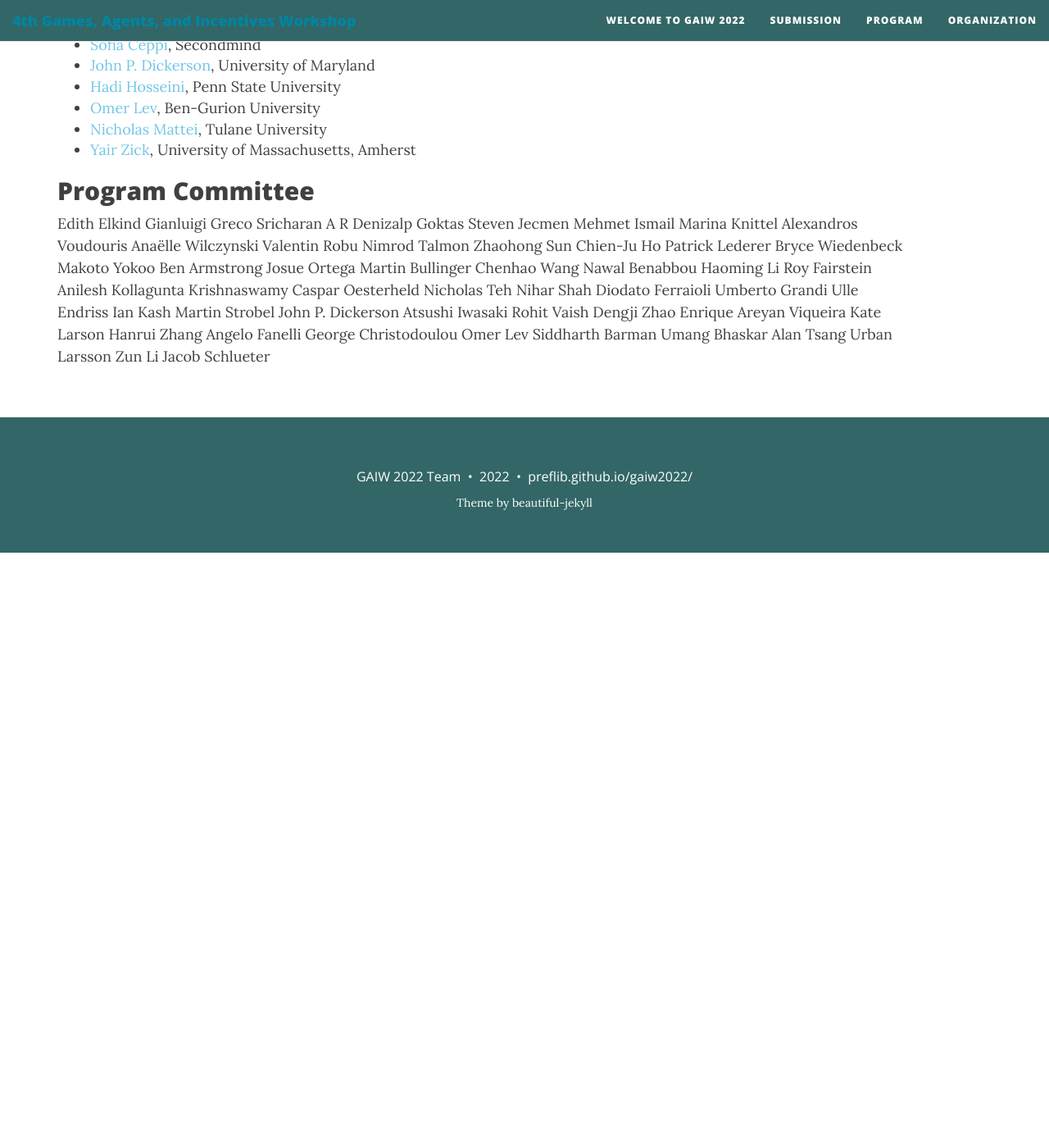
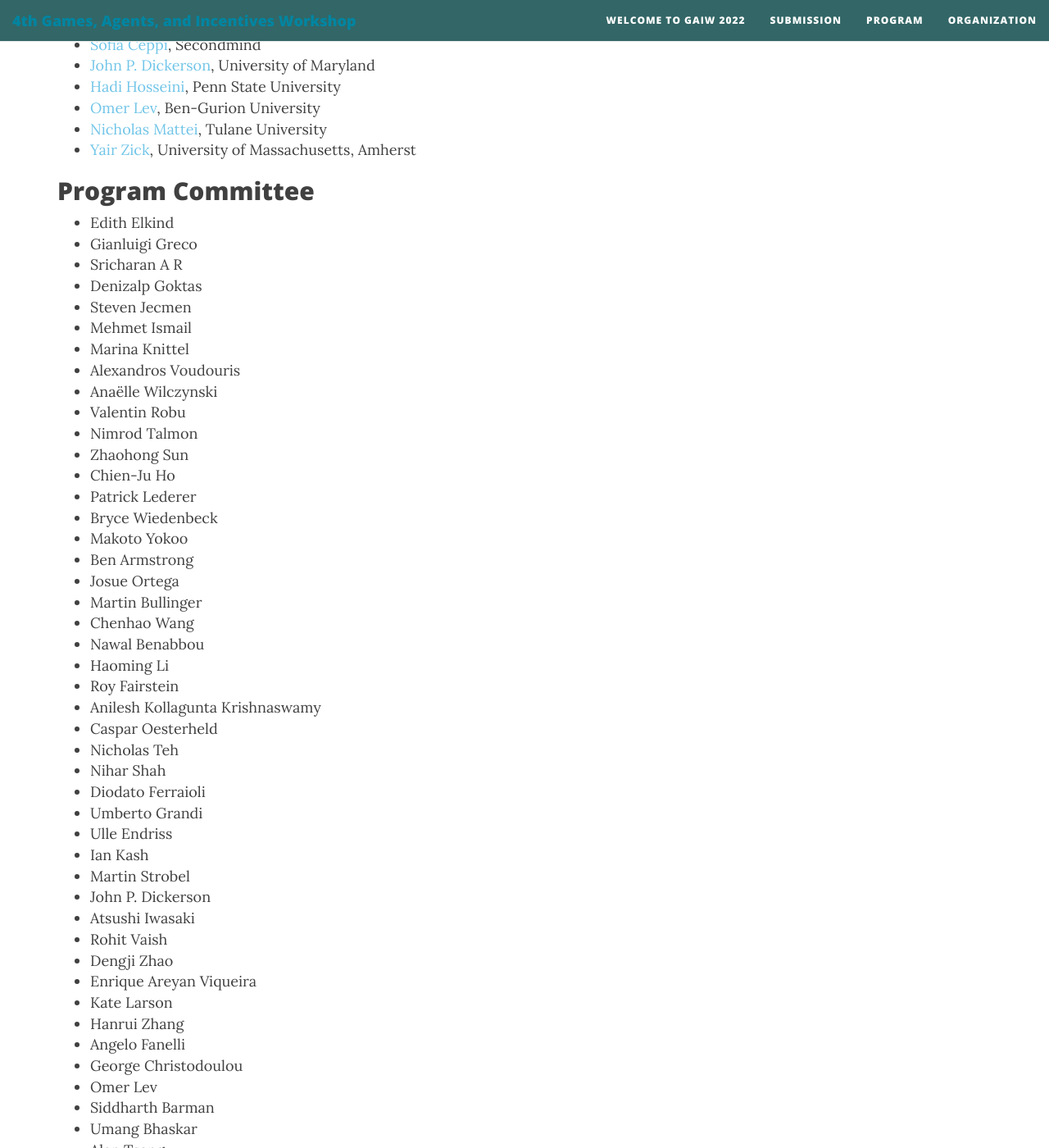
Before and after one commit to BenAbramowitz/gaiw2023, a Jekyll site: the page built from organization.md, in a window 1280 px wide and 1400 px high, scrolled down 262 px. Shown: the whole window at 82% size. Built offline with Jekyll 4.4.1, drawn with Linux system fonts in a browser that asks for light colours; nearby versions of some CDN libraries; before the commit the page ends 936 px from its top, so only the background shows below that; some of the changed text lies outside the part shown.

Commit message:
Update organization.md

```diff
--- a/organization.md
+++ b/organization.md
@@ -18,51 +18,51 @@ published: true
 
 ## Program Committee
 
-Edith	Elkind
-Gianluigi	Greco
-Sricharan	A R
-Denizalp	Goktas
-Steven	Jecmen
-Mehmet	Ismail
-Marina	Knittel
-Alexandros	Voudouris
-Anaëlle	Wilczynski
-Valentin	Robu
-Nimrod	Talmon
-Zhaohong	Sun
-Chien-Ju	Ho
-Patrick	Lederer
-Bryce	Wiedenbeck
-Makoto	Yokoo
-Ben	Armstrong
-Josue	Ortega
-Martin	Bullinger
-Chenhao	Wang
-Nawal	Benabbou
-Haoming	Li
-Roy	Fairstein
-Anilesh	Kollagunta Krishnaswamy
-Caspar	Oesterheld
-Nicholas	Teh
-Nihar	Shah
-Diodato	Ferraioli
-Umberto	Grandi
-Ulle	Endriss
-Ian	Kash
-Martin	Strobel
-John P.	Dickerson
-Atsushi	Iwasaki
-Rohit	Vaish
-Dengji	Zhao
-Enrique	Areyan Viqueira
-Kate	Larson
-Hanrui	Zhang
-Angelo	Fanelli
-George	Christodoulou
-Omer	Lev
-Siddharth	Barman
-Umang	Bhaskar
-Alan	Tsang
-Urban	Larsson
-Zun	Li
-Jacob	Schlueter
+* Edith	Elkind
+* Gianluigi	Greco
+* Sricharan	A R
+* Denizalp	Goktas
+* Steven	Jecmen
+* Mehmet	Ismail
+* Marina	Knittel
+* Alexandros	Voudouris
+* Anaëlle	Wilczynski
+* Valentin	Robu
+* Nimrod	Talmon
+* Zhaohong	Sun
+* Chien-Ju	Ho
+* Patrick	Lederer
+* Bryce	Wiedenbeck
+* Makoto	Yokoo
+* Ben	Armstrong
+* Josue	Ortega
+* Martin	Bullinger
+* Chenhao	Wang
+* Nawal	Benabbou
+* Haoming	Li
+* Roy	Fairstein
+* Anilesh	Kollagunta Krishnaswamy
+* Caspar	Oesterheld
+* Nicholas	Teh
+* Nihar	Shah
+* Diodato	Ferraioli
+* Umberto	Grandi
+* Ulle	Endriss
+* Ian	Kash
+* Martin	Strobel
+* John P.	Dickerson
+* Atsushi	Iwasaki
+* Rohit	Vaish
+* Dengji	Zhao
+* Enrique	Areyan Viqueira
+* Kate	Larson
+* Hanrui	Zhang
+* Angelo	Fanelli
+* George	Christodoulou
+* Omer	Lev
+* Siddharth	Barman
+* Umang	Bhaskar
+* Alan	Tsang
+* Urban	Larsson
+* Zun	Li
+* Jacob	Schlueter
```
